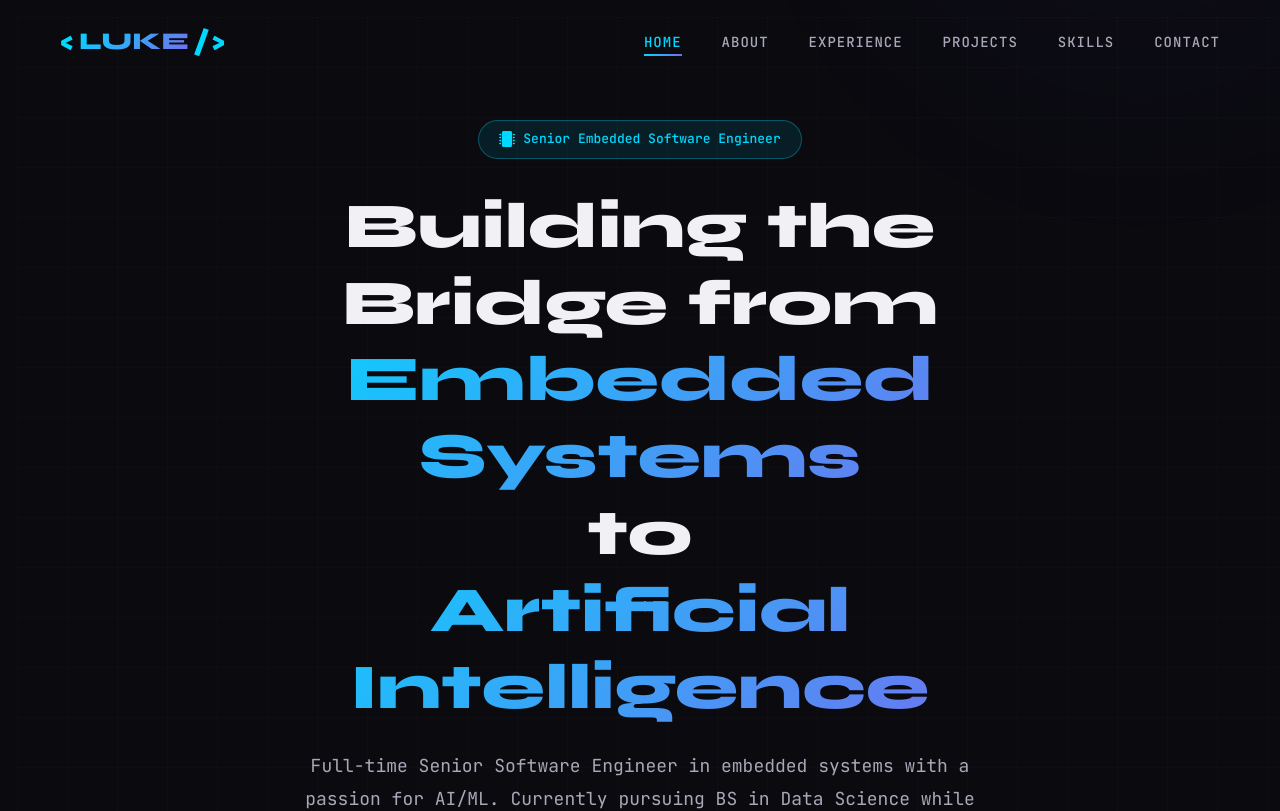
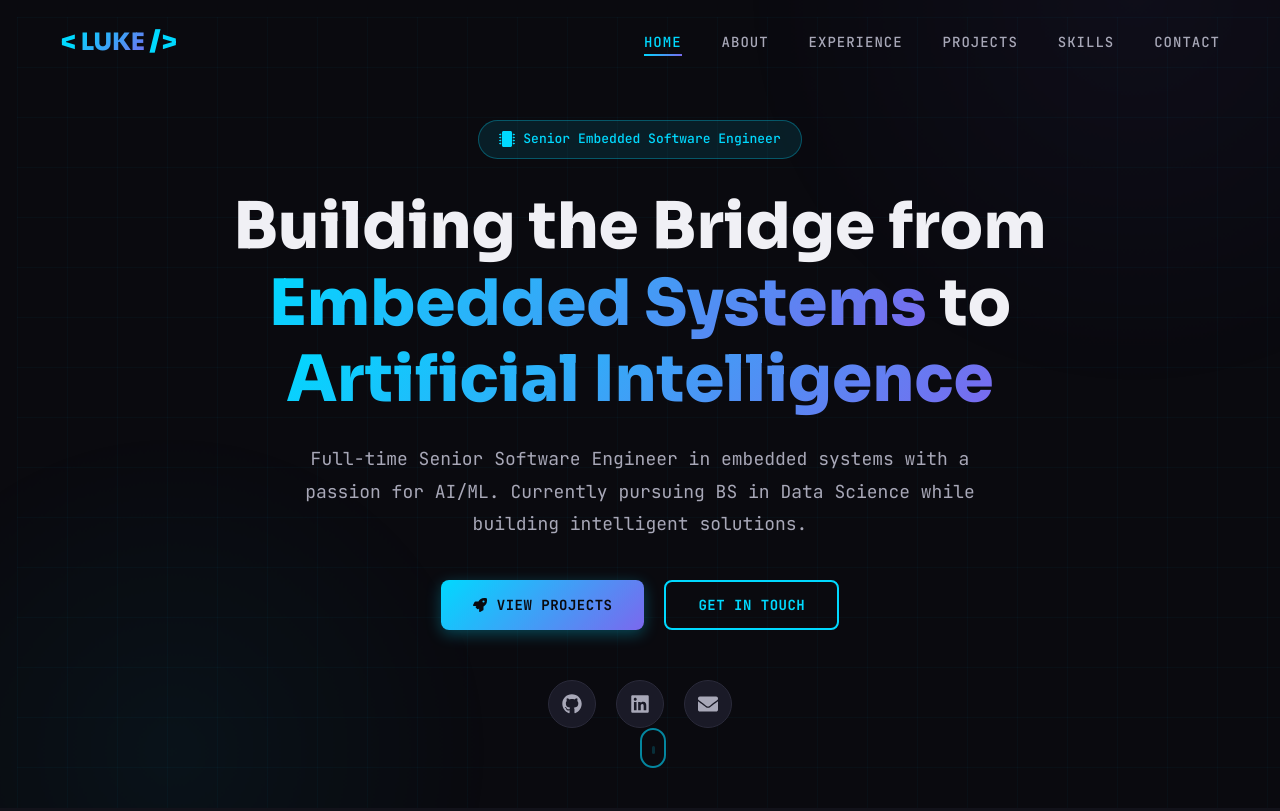
Before and after one commit to Lukeshbarath/portfolio, a React (Create React App) app: page / in a window 1280 px wide. Shown: the top 811 px of the page. Built offline with nearby package versions, Linux system fonts and the light colour scheme; the HTML template or start-up script is replaced by a standard one.

Commit message:
UI Polish

```diff
--- a/public/index.html
+++ b/public/index.html
@@ -10,6 +10,7 @@
     />
     <link rel="preconnect" href="https://fonts.googleapis.com">
     <link rel="preconnect" href="https://fonts.gstatic.com" crossorigin>
+    <link href="https://fonts.googleapis.com/css2?family=Inter:wght@400;500;600&family=Sora:wght@600;700;800&display=swap" rel="stylesheet">
     <link href="https://fonts.googleapis.com/css2?family=JetBrains+Mono:wght@400;500;700&family=Syne:wght@400;600;700;800&display=swap" rel="stylesheet">
     <title>Luke - Embedded Engineer | AI/ML Transition</title>
   </head>
--- a/src/App.css
+++ b/src/App.css
@@ -17,7 +17,8 @@
   --hover-overlay: rgba(0, 217, 255, 0.05);
 
   /* Typography */
-  --font-display: 'Syne', sans-serif;
+  --font-display: 'Sora', sans-serif;
+  --font-body: 'Inter', sans-serif;
   --font-mono: 'JetBrains Mono', monospace;
 
   /* Spacing */
```
